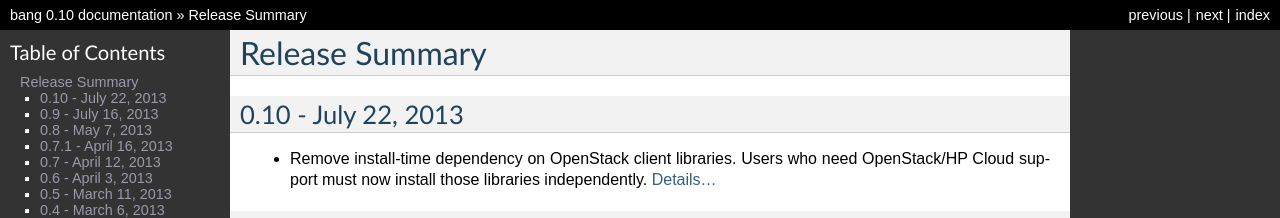
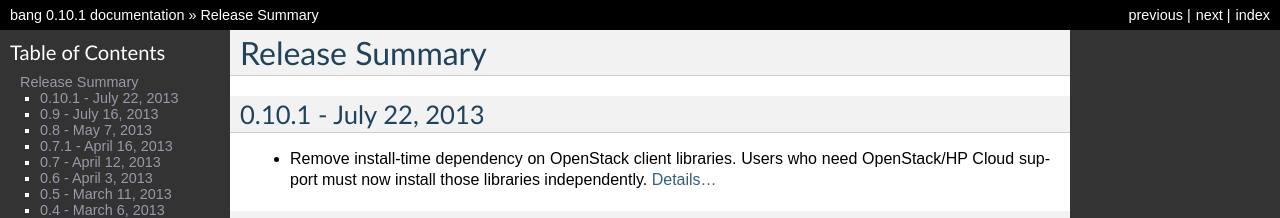
Before and after one commit to fr33jc/bang, a Sphinx documentation site: the page built from doc/releases.txt, in a window 1280 px wide and 900 px high. Shown: the top 218 px of the window. Built offline with Sphinx 7.4.7, drawn with Linux system fonts in a browser that asks for light colours; some of the changed text lies outside the part shown.

Commit message:
Bump version to 0.10.1

```diff
--- a/bang/version.py
+++ b/bang/version.py
@@ -1 +1 @@
-VERSION = '0.10'
+VERSION = '0.10.1'
--- a/doc/releases.txt
+++ b/doc/releases.txt
@@ -2,8 +2,8 @@ Release Summary
 ===============
 
 
-0.10 - July 22, 2013
---------------------
+0.10.1 - July 22, 2013
+----------------------
 - Remove install-time dependency on OpenStack client libraries.
   Users who need OpenStack/HP Cloud support must now install those
   libraries independently.  :ref:`Details... <openstack-deps>`
```
